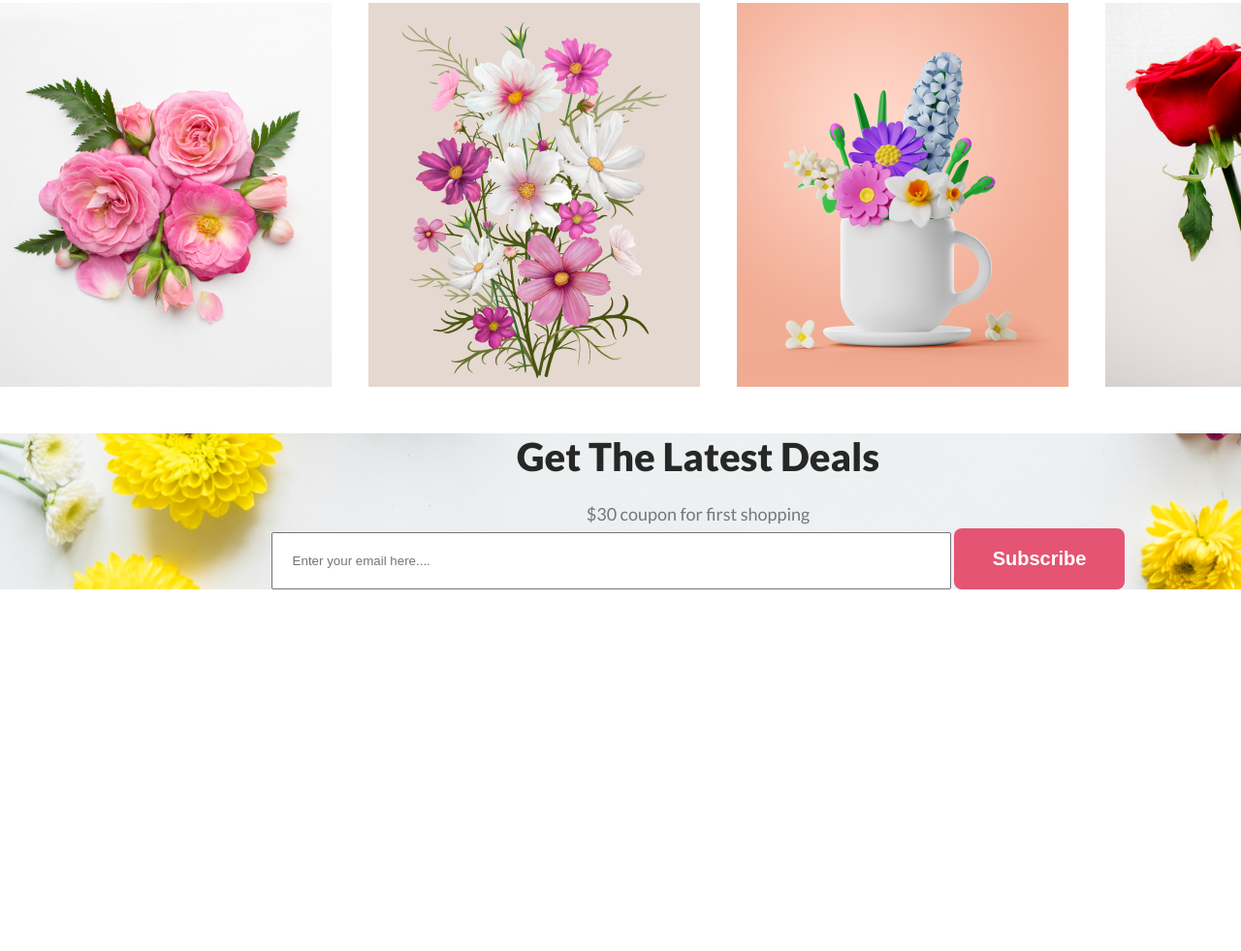
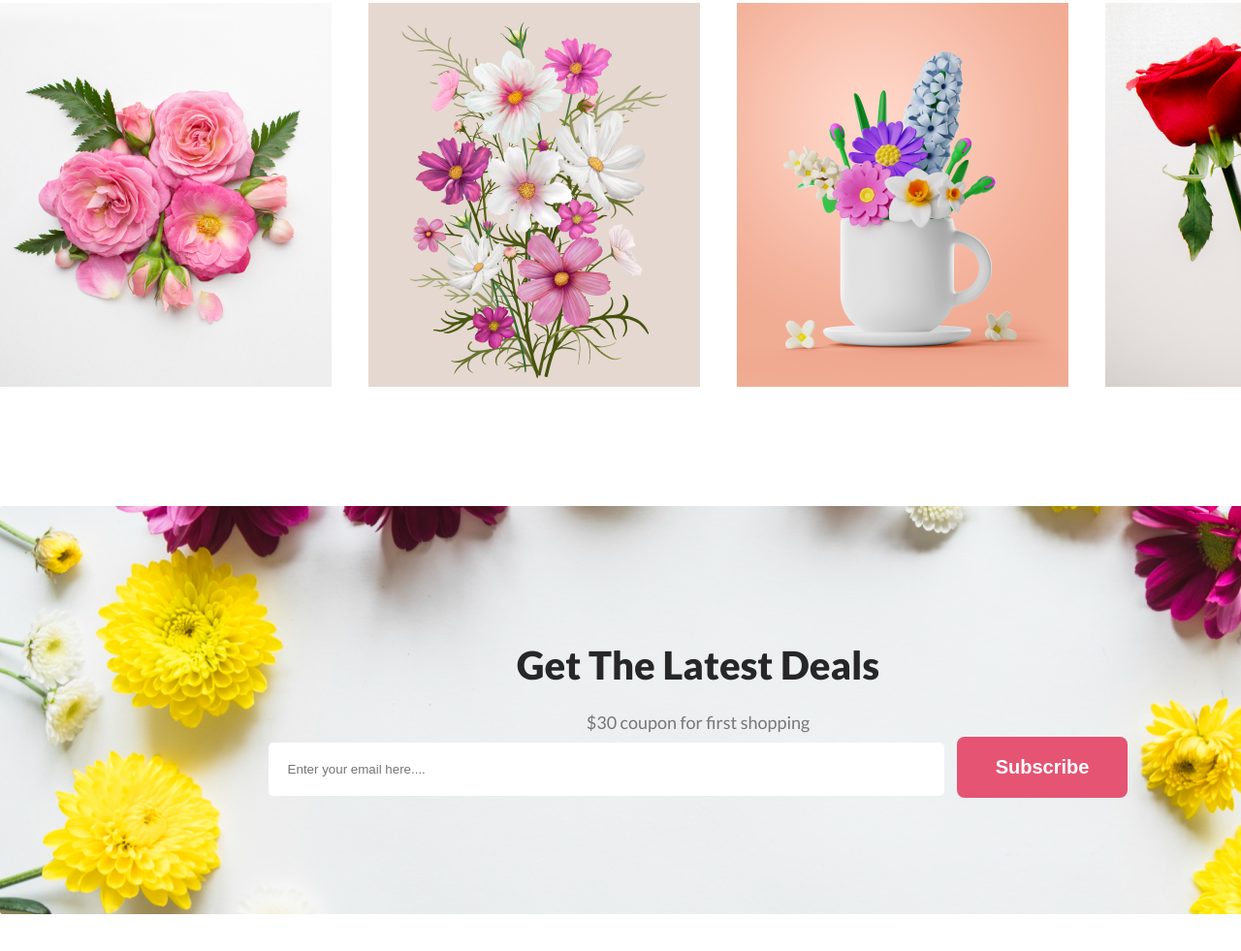
Before and after one commit to developerbadsa/Flower-Shop, a plain HTML site: page index.html in a window 1280 px wide. Shown: the part 2652-3633 px from the top of the page at 97% size. Before the commit the page ends 3260 px from the top, so only its background shows below. Drawn offline with Linux system fonts and the light colour scheme.

Commit message:
lastest deal section done with css

```diff
--- a/assets/styles/style.css
+++ b/assets/styles/style.css
@@ -153,9 +153,14 @@ body{
     background-repeat: no-repeat;
     background-position: center;
     text-align: center;
+    padding: 120px 250px;
+    border-radius: 3px;
+    margin: 120px 0;
 }
 .lastest-input{
     padding: 20px 500px 20px 20px;
-
+    border: none;
+    border-radius: 5px;
+    margin-right: 10px;
 
 }
```
